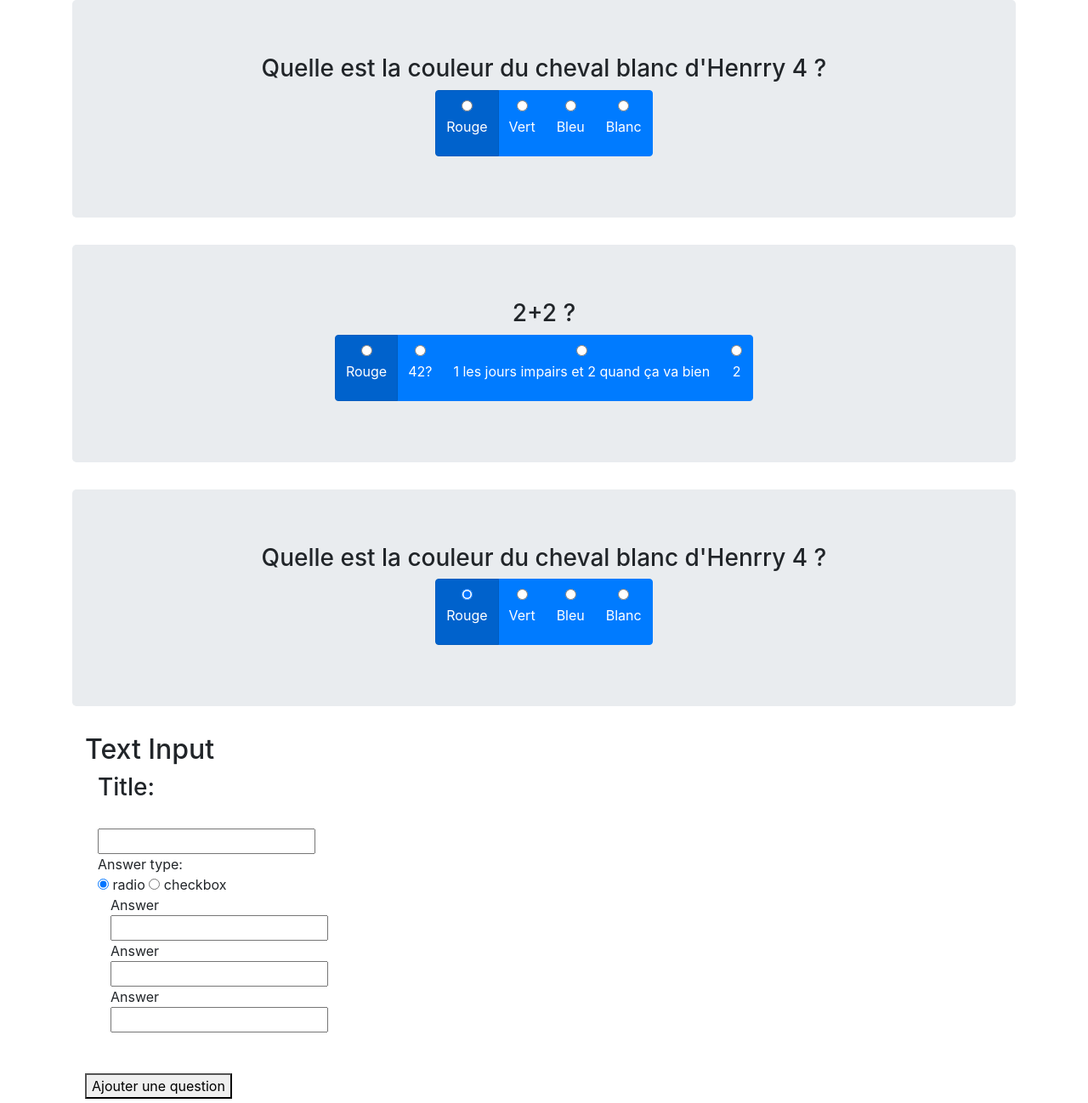
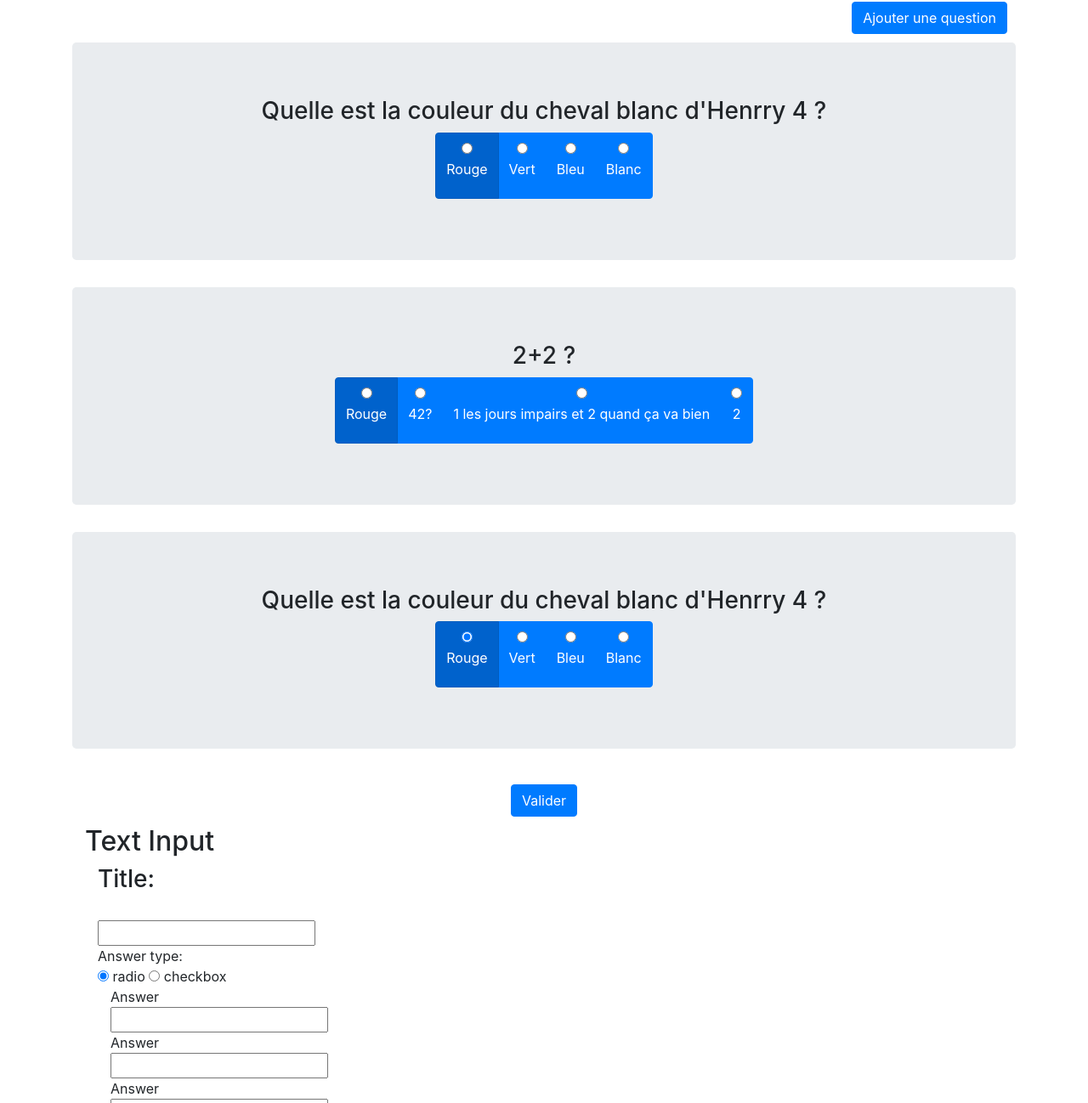
Before and after one commit to tblain/l3_ihm_1, a plain HTML site: page index.html in a window 1280 px wide. Shown: the part 118-1416 px from the top of the page at 85% size. Drawn offline with nearby package versions, Linux system fonts and the light colour scheme.

Commit message:
btn valider

```diff
--- a/index.html
+++ b/index.html
@@ -35,6 +35,10 @@
 
   <div class="">
       <h2 class="fas fa-h2">Titre Parti 1</h2>
+
+      <div class="fill-line">
+        <button class = "btn btn-primary floating-right" id="addQ" onclick="addQuestion()">Ajouter une question</button>
+      </div>
 
       <div class="row component-container">
         <div class="col-md-12 col-sm-12 col-xs-12 component-section" data-width="col-md-12 col-sm-12 col-xs-12" data-wrapper="bannerwrapper" data-componentname="Banner" data-componenttype="Complex">
@@ -115,6 +119,9 @@
           </div>
         </div>
 
+        <div class="fill-line text-center">
+          <button class="btn btn-primary">Valider</button>
+        </div>
       </div>
 
   </div>
@@ -149,8 +156,6 @@
  </form>
  <br> <br>
 </div>
-
-<button id="addQ" onclick="addQuestion()">Ajouter une question</button>
 </div>
 
 </body>
--- a/style.css
+++ b/style.css
@@ -4,3 +4,13 @@
 .white-font{
     color: white;
 }
+
+.floating-right{
+
+    float: right;
+}
+.fill-line{
+width: -webkit-fill-available;
+overflow: auto;
+margin: 10px;
+}
```
